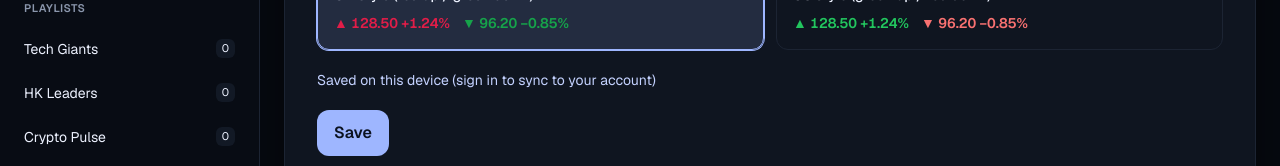
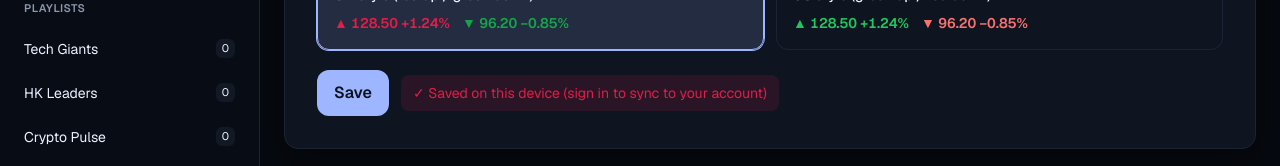
Before and after one commit to ftTony/q-stock, a Next.js app: page /en/settings in a window 1280 px wide. Both pictures are taken after a click on the button "Save". Shown: the part 374-540 px from the top of the page. Built offline with nearby package versions, Linux system fonts and the light colour scheme; no server answers.

Commit message:
feat: 多语言

```diff
--- a/src/app/[locale]/settings/page.tsx
+++ b/src/app/[locale]/settings/page.tsx
@@ -42,12 +42,32 @@ export default function SettingsPage() {
   const { changeColorScheme, setChangeColorScheme } = usePreference();
   const [lang, setLang] = useState<AppLocale>(locale as AppLocale);
   const [message, setMessage] = useState<string | null>(null);
+  const [messageKind, setMessageKind] = useState<"ok" | "error">("ok");
   const [saving, setSaving] = useState(false);
   const loggedIn = Boolean(session?.user);
 
   useEffect(() => {
     setLang(locale as AppLocale);
   }, [locale]);
+
+  useEffect(() => {
+    try {
+      const flash = sessionStorage.getItem("settings-flash");
+      if (flash) {
+        sessionStorage.removeItem("settings-flash");
+        setMessageKind("ok");
+        setMessage(flash);
+      }
+    } catch {
+      /* ignore */
+    }
+  }, []);
+
+  useEffect(() => {
+    if (!message) return;
+    const timer = setTimeout(() => setMessage(null), 3500);
+    return () => clearTimeout(timer);
+  }, [message]);
 
   if (status === "loading") {
     return <p className="text-sm text-[var(--muted)]">…</p>;
@@ -63,13 +83,21 @@ export default function SettingsPage() {
 
     if (!loggedIn) {
       setSaving(false);
-      setMessage(t("savedLocal"));
+      const tip = t("savedLocal");
+      setMessageKind("ok");
+      setMessage(tip);
       if (lang !== locale) {
+        try {
+          sessionStorage.setItem("settings-flash", tip);
+        } catch {
+          /* ignore */
+        }
         router.replace("/settings", { locale: lang });
       }
       return;
     }
 
+    try {
       const res = await fetch("/api/user/settings", {
         method: "PATCH",
         headers: { "Content-Type": "application/json" },
@@ -79,8 +107,8 @@ export default function SettingsPage() {
           changeColorScheme,
         }),
       });
-    setSaving(false);
       if (!res.ok) {
+        setMessageKind("error");
         setMessage(t("saveError"));
         return;
       }
@@ -89,9 +117,19 @@ export default function SettingsPage() {
         theme,
         changeColorScheme,
       });
-    setMessage(t("saved"));
+      const tip = t("saved");
+      setMessageKind("ok");
+      setMessage(tip);
       if (lang !== locale) {
+        try {
+          sessionStorage.setItem("settings-flash", tip);
+        } catch {
+          /* ignore */
+        }
         router.replace("/settings", { locale: lang });
+      }
+    } finally {
+      setSaving(false);
     }
   }
 
@@ -167,8 +205,7 @@ export default function SettingsPage() {
           </div>
         </fieldset>
 
-        {message && <p className="text-sm text-[var(--brand-text)]">{message}</p>}
-
+        <div className="flex flex-wrap items-center gap-3">
           <SubmitButton
             loading={saving}
             loadingLabel={tCommon("loading")}
@@ -176,6 +213,29 @@ export default function SettingsPage() {
           >
             {t("save")}
           </SubmitButton>
+          {message && (
+            <p
+              role="status"
+              className="animate-[qtFade_0.25s_ease] rounded-lg px-3 py-2 text-sm"
+              style={
+                messageKind === "ok"
+                  ? {
+                      background:
+                        "color-mix(in srgb, var(--up) 12%, transparent)",
+                      color: "var(--up)",
+                    }
+                  : {
+                      background:
+                        "color-mix(in srgb, var(--down) 12%, transparent)",
+                      color: "var(--down)",
+                    }
+              }
+            >
+              {messageKind === "ok" ? "✓ " : ""}
+              {message}
+            </p>
+          )}
+        </div>
       </form>
     </div>
   );
```
Lines whose indentation alone changed are shown as unchanged.
